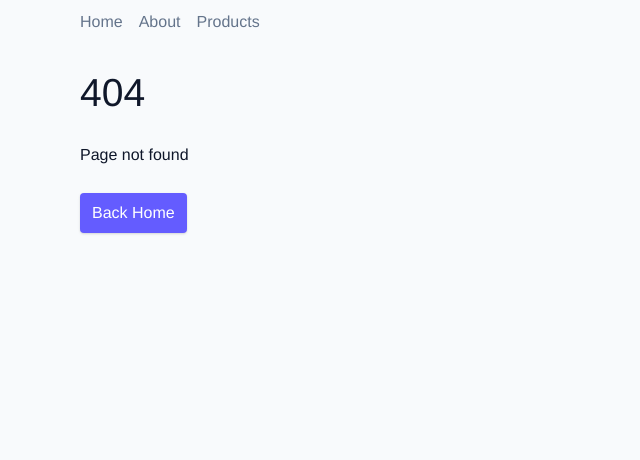
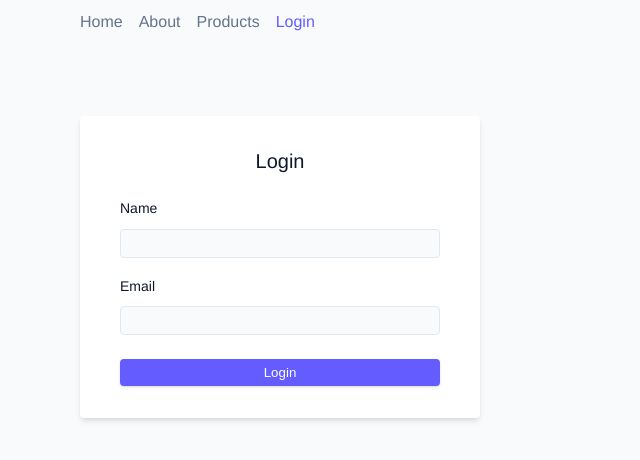
Before and after one commit to locaulker/react-router-6, a React (Create React App) app: page /login in a window 1280 px wide. Before the commit this address had no page. Shown: the top 460 px of the page, without its empty margins (0-640 px from the left). Built offline with nearby package versions, Linux system fonts and the light colour scheme.

Commit message:
implemented useNavigate() hook

```diff
--- a/src/App.js
+++ b/src/App.js
@@ -1,13 +1,18 @@
 import { BrowserRouter, Routes, Route } from "react-router-dom"
 
+import { useState } from "react"
 import Home from "./pages/Home"
 import About from "./pages/About"
 import Products from "./pages/Products"
 import Error from "./pages/Error"
 import SharedLayout from "./pages/SharedLayout"
 import SingleProduct from "./pages/SingleProduct"
+import Dashboard from "./pages/Dashboard"
+import Login from "./pages/Login"
 
 function App() {
+  const [user, setUser] = useState(null)
+
   return (
     <BrowserRouter>
       <Routes>
@@ -16,6 +21,11 @@
           <Route path="about" element={<About />} />
           <Route path="products" element={<Products />} />
           <Route path="products/:productId" element={<SingleProduct />} />
+          <Route path="login" element={<Login setUser={setUser}></Login>} />
+          <Route
+            path="dashboard"
+            element={<Dashboard user={user}></Dashboard>}
+          />
           <Route path="*" element={<Error />} />
         </Route>
       </Routes>
--- a/src/components/StyledNavbar.js
+++ b/src/components/StyledNavbar.js
@@ -22,6 +22,12 @@
       >
         Products
       </NavLink>
+      <NavLink
+        to="/login"
+        className={({ isActive }) => (isActive ? "link active" : "link")}
+      >
+        Login
+      </NavLink>
     </div>
   )
 }
--- a/src/pages/Dashboard.js
+++ b/src/pages/Dashboard.js
@@ -1,8 +1,8 @@
-const Dashboard = () => {
+const Dashboard = ({ user }) => {
   return (
-    <section className='section'>
-      <h4>Dashboard</h4>
+    <section className="section">
+      <h4>Hello, {user.name}</h4>
     </section>
-  );
-};
-export default Dashboard;
+  )
+}
+export default Dashboard
--- a/src/pages/Login.js
+++ b/src/pages/Login.js
@@ -1,11 +1,18 @@
 import { useState } from "react"
+import { useNavigate } from "react-router-dom"
 
-const Login = () => {
+const Login = ({ setUser }) => {
   const [name, setName] = useState("")
   const [email, setEmail] = useState("")
 
+  const navigate = useNavigate()
+
   const handleSubmit = async e => {
     e.preventDefault()
+
+    if (!name || !email) return
+    setUser({ name: name, email: email })
+    navigate("/dashboard")
   }
 
   return (
```
